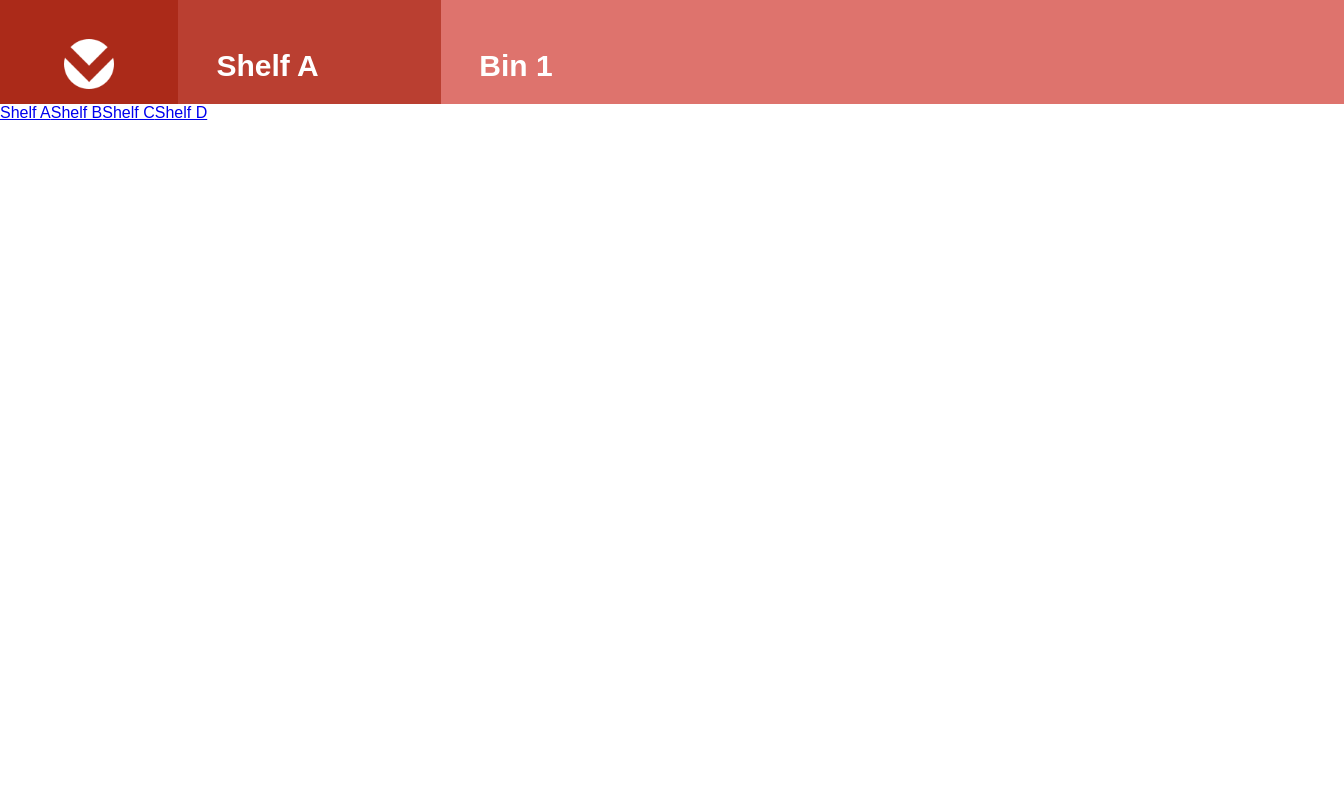
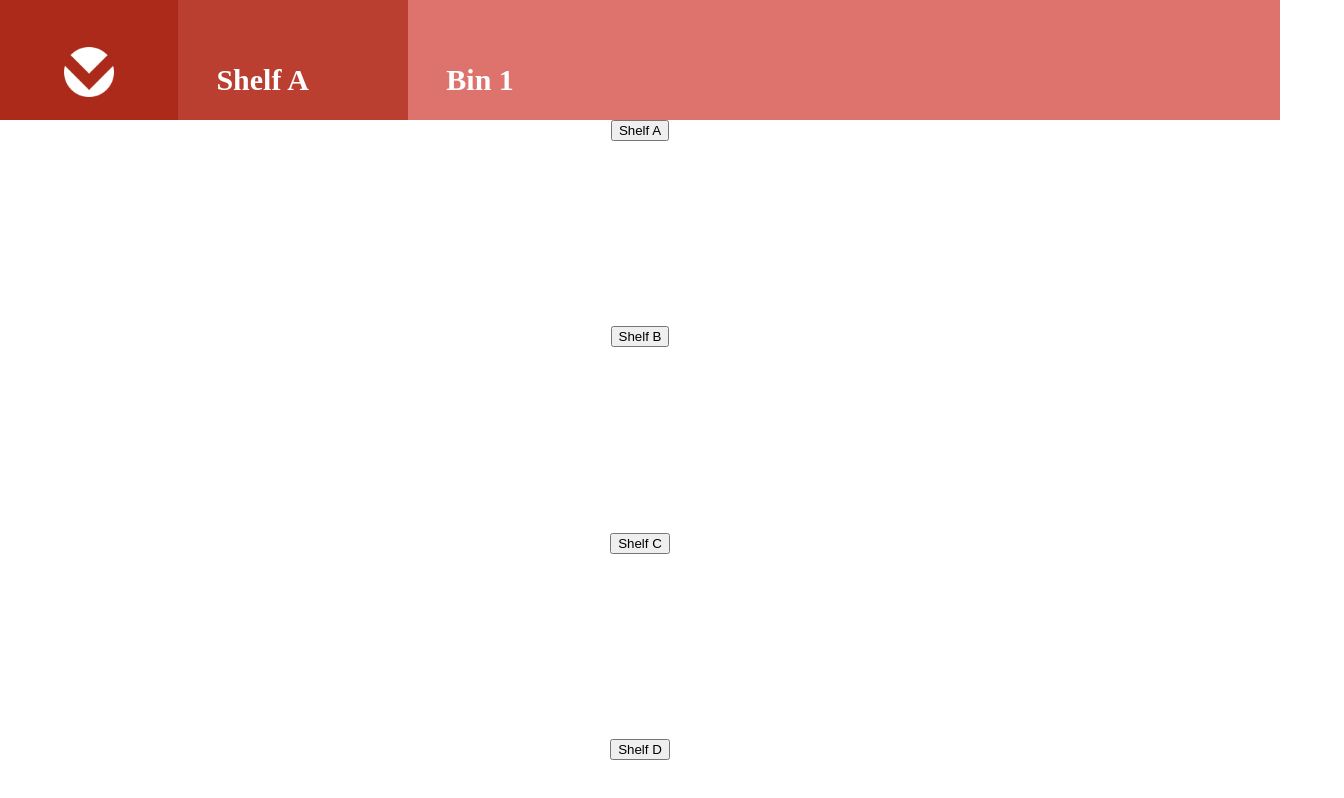
Before and after one commit to deltmd/shelfy, a React (Create React App) app: page / in a window 1280 px wide. Shown: the whole page, 1344 px wide, since content can reach past the window. Built offline with nearby package versions, Linux system fonts and the light colour scheme.

Commit message:
Pushing changes as things are more stable.

```diff
--- a/src/App.js
+++ b/src/App.js
@@ -1,6 +1,8 @@
 import React, { Component } from 'react';
 import Header from './components/Header/Header';
-import Container from './components/shelves/container'
+import Router from './router'
+
+import './reset.css'
 
 class App extends Component {
   constructor(props) {
@@ -8,9 +10,11 @@ class App extends Component {
     this.state={
       depth: 3
     }
+    this.depthHandler = this.depthHandler.bind(this);
   }
 
   depthHandler(newDepth){
+    console.log(newDepth);
     this.setState({
       depth: newDepth
     })
@@ -20,7 +24,7 @@ class App extends Component {
     return (
       <div>
         <Header depth={this.state.depth} shelf='Shelf A' bin='Bin 1'/>
-        <Container />
+        <Router depthHandler={this.depthHandler}/>
       </div>
     );
   }
--- a/src/Components/Header/Header.css
+++ b/src/Components/Header/Header.css
@@ -1,5 +1,5 @@
 .header_header-wrapper1{
-  height: 10vh;
+  height: 15vh;
   width: 100%;
   background: #ab2a19;
   color: #fff;
@@ -17,7 +17,7 @@
   margin-right: 8px;
 }
 .header_header-wrapper2{
-  height: 10vh;
+  height: 15vh;
   width: 100%;
   background: #ab2a19;
   color: #fff;
@@ -36,7 +36,7 @@
 }
 
 .header_shelf_sub-header-wrapper-2{
-  height: 100%;
+  height: 125%;
   width: 77vw;
   background: rgba(255, 163, 163, 0.171);
   display: flex;
@@ -45,10 +45,10 @@
   margin-top: -3vh;
   padding-left: 3vw;
   padding-top: 3vh;
-  line-height: 3vh;
+  line-height: 14vh;
 }
 .header_header-wrapper3{
-  height: 10vh;
+  height: 15vh;
   width: 100%;
   background: #ab2a19;
   color: #fff;
@@ -66,7 +66,7 @@
   margin-right: 5vw;
 }
 .header_shelf_sub-header-wrapper-3{
-  height: 100%;
+  height: 125%;
   width: 20vw;
   background: rgba(255, 163, 163, 0.171);
   display: flex;
@@ -75,10 +75,10 @@
   margin-top: -3vh;
   padding-left: 3vw;
   padding-top: 3vh;
-  line-height: 3vh;
+  line-height: 14vh;
 }
 .header_shelf_sub2-header-wrapper-3{
-  height: 100%;
+  height: 125%;
   width: 77vw;
   background: rgba(255, 163, 163, 0.61);
   display: flex;
@@ -87,5 +87,5 @@
   margin-top: -3vh;
   padding-left: 3vw;
   padding-top: 3vh;
-  line-height: 3vh;
+  line-height: 14vh;
 }
--- a/src/Components/Header/Header.js
+++ b/src/Components/Header/Header.js
@@ -8,6 +8,12 @@ class Header extends Component {
     this.state={
       depth: this.props.depth
     }
+  }
+  componentWillRecieveProps(props){
+    console.log(this.props.depth);
+    this.setState({
+      depth: props.depth
+    })
   }
   render(){
     return(
--- /dev/null
+++ b/src/components/shelves/container.css
@@ -0,0 +1,8 @@
+.Container_shelves-wrapper{
+  display: flex;
+  flex-flow: column;
+  justify-content: space-between;
+  align-items: center;
+  height: 80vh;
+  width: 100%;
+}
--- a/src/components/shelves/container.js
+++ b/src/components/shelves/container.js
@@ -1,24 +1,36 @@
-import React from 'react';
-import {Switch, Route, Link} from 'react-router-dom';
-import Shelf from './shelf.js';
+import React, { Component } from 'react';
+import { Link } from 'react-router-dom';
+// import Shelf from './shelf.js';
 
+import './container.css'
 
+export default class Container extends Component {
 
+  constructor(props) {
+    super(props);
+    this.state = {
+    }
+  }
 
-export default function Container() {
+  render() {
     return (
-      <div>
-        <Route name = 'A' path = '/shelf/:id' component = {Shelf} />
-        <Link params = {{letter:'A'}} to='/shelf/A ' className = 'container_container-shelf' >Shelf A</Link>
-        <Route name= 'B' path = '/shelfFrame/:id' component = {Shelf} />
-        <Link params = {{letter:'B'}} to='/B' className = 'container_container-shelf'>Shelf B</Link>
-        <Route name='C' path = '/shelfFrame/:id' component = {Shelf} />
-        <Link params = {{letter:'C'}} to='/C' className = 'container_container-shelf'  >Shelf C</Link>
-        <Route name='D' path = '/shelfFrame/:id' component = {Shelf} />
-        <Link params = {{letter:'D'}} to='/D' className = 'container_container-shelf'>Shelf D</Link>
+      <div className='Container_shelves-wrapper'>
+        <Link params={{ letter: 'A' }} to='/shelf/A' className='container_container-shelf'>
+          <button onClick={() => this.props.depthHandler(2)}>Shelf A</button>
+        </Link>
+        <Link params={{ letter: 'B' }} to='/shelf/B' className='container_container-shelf'>
+          <button onClick={() => this.props.depthHandler(2)}>Shelf B</button>
+        </Link>
+        <Link params={{ letter: 'C' }} to='/shelf/C' className='container_container-shelf'>
+          <button onClick={() => this.props.depthHandler(2)}>Shelf C</button>
+        </Link>
+        <Link params={{ letter: 'D' }} to='/shelf/D' className='container_container-shelf'>
+          <button onClick={() => this.props.depthHandler(2)}>Shelf D</button>
+        </Link>
       </div>
     )
   }
+}
 
 
 //   all of these links are static and do not rely on specific ids, just files paths
--- a/src/components/shelves/shelf.js
+++ b/src/components/shelves/shelf.js
@@ -1,5 +1,5 @@
 import React, {Component} from 'react';
-import { Switch, Link } from 'react-router-dom';
+import { Link } from 'react-router-dom';
 import axios from 'axios'
 
 
--- /dev/null
+++ b/src/reset.css
@@ -0,0 +1,49 @@
+/* http://meyerweb.com/eric/tools/css/reset/
+   v2.0 | 20110126
+   License: none (public domain)
+*/
+
+html, body, div, span, applet, object, iframe,
+h1, h2, h3, h4, h5, h6, p, blockquote, pre,
+a, abbr, acronym, address, big, cite, code,
+del, dfn, em, img, ins, kbd, q, s, samp,
+small, strike, strong, sub, sup, tt, var,
+b, u, i, center,
+dl, dt, dd, ol, ul, li,
+fieldset, form, label, legend,
+table, caption, tbody, tfoot, thead, tr, th, td,
+article, aside, canvas, details, embed,
+figure, figcaption, footer, header, hgroup,
+menu, nav, output, ruby, section, summary,
+time, mark, audio, video {
+    margin: 0;
+    padding: 0;
+    border: 0;
+    font-size: 100%;
+    font: inherit;
+    vertical-align: baseline;
+    box-sizing: border-box;
+}
+/* HTML5 display-role reset for older browsers */
+article, aside, details, figcaption, figure,
+footer, header, hgroup, menu, nav, section {
+    display: block;
+}
+body {
+    line-height: 1;
+}
+ol, ul {
+    list-style: none;
+}
+blockquote, q {
+    quotes: none;
+}
+blockquote:before, blockquote:after,
+q:before, q:after {
+    content: '';
+    content: none;
+}
+table {
+    border-collapse: collapse;
+    border-spacing: 0;
+}
--- /dev/null
+++ b/src/router.js
@@ -0,0 +1,22 @@
+import React, {Component} from 'react';
+import { Switch, Route } from 'react-router-dom'
+
+import Shelf from './components/shelves/shelf.js';
+import Container from './components/shelves/container'
+
+
+export default class Router extends Component {
+  render(){
+    return(
+      <Switch>
+        <Route name='Container' exact path='/' render={() => (
+          <Container depthHandler={this.props.depthHandler}/>
+        )} />
+        <Route name='A' path='/shelf/A' component={Shelf} />
+        <Route name='B' path='/shelf/B' component={Shelf} />
+        <Route name='C' path='/shelf/C' component={Shelf} />
+        <Route name='D' path='/shelf/D' component={Shelf} />
+      </Switch>
+    )
+  }
+}
```
